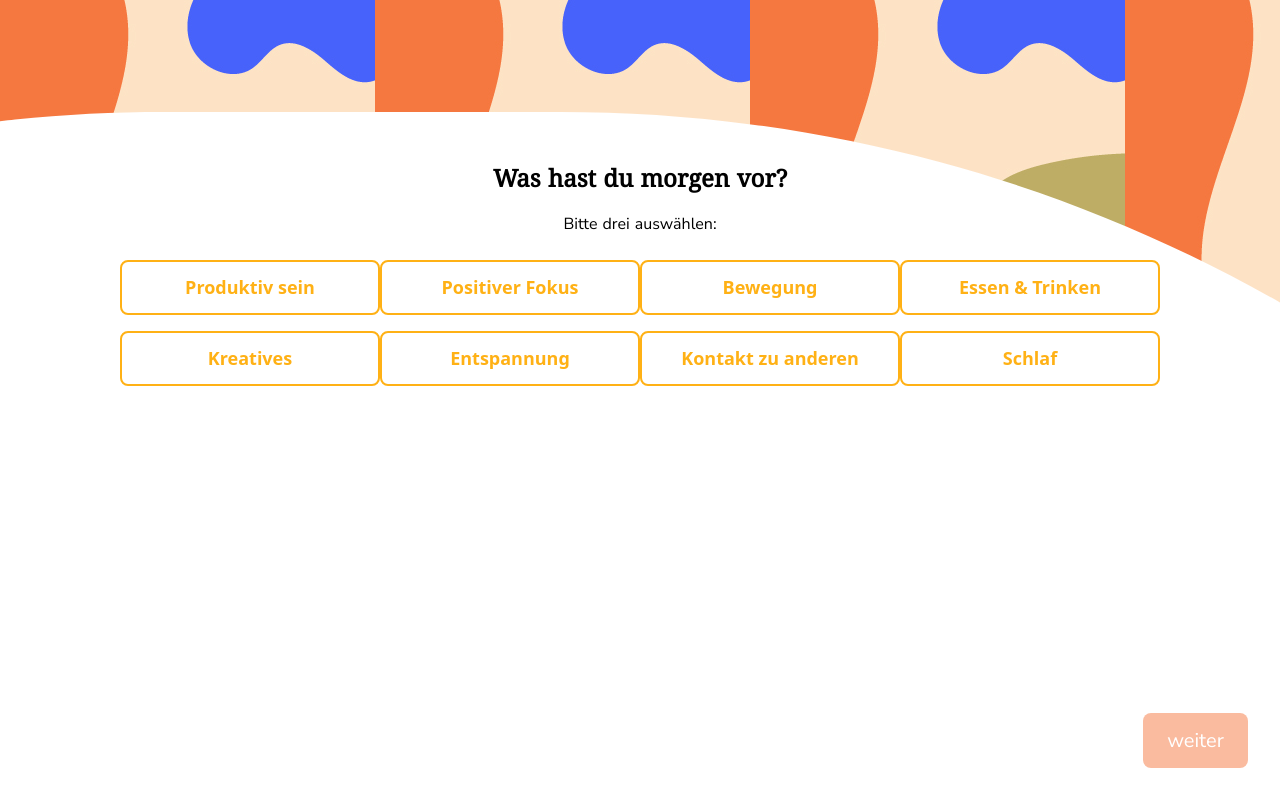
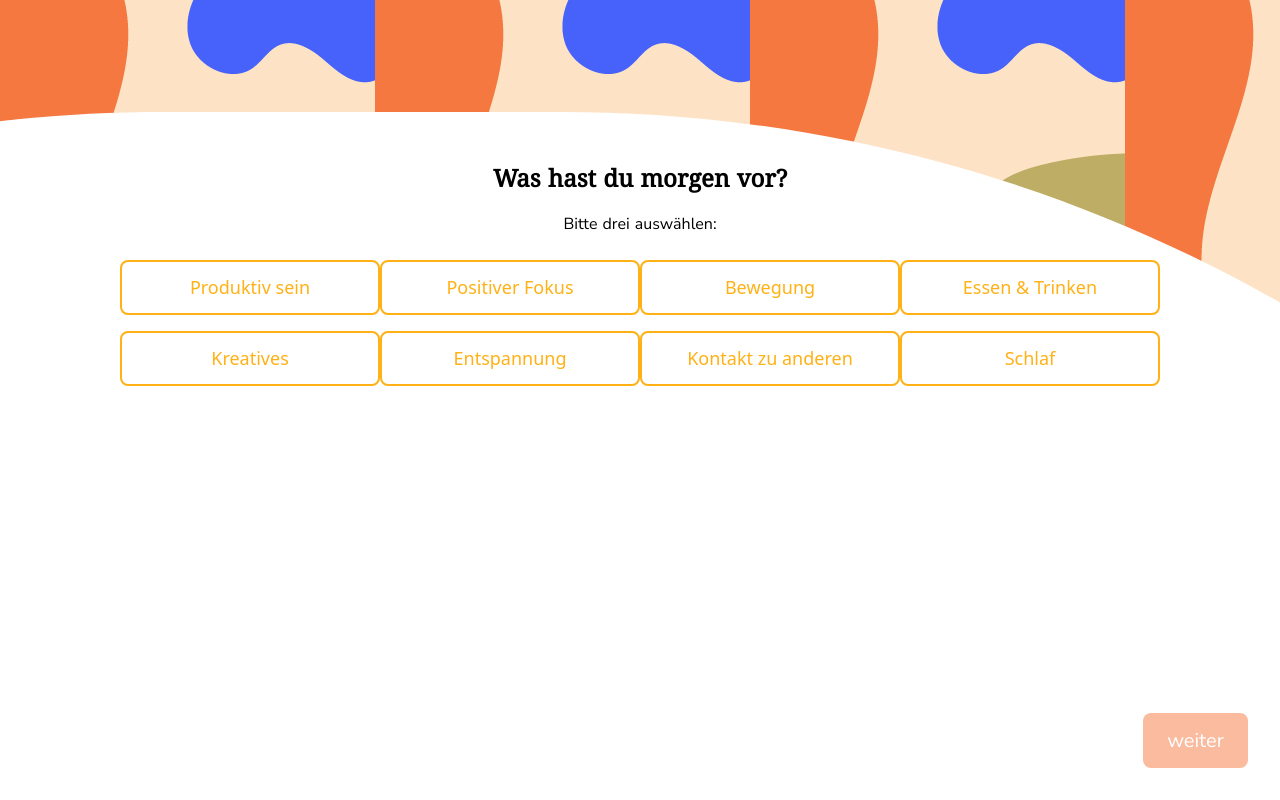
Before and after one commit to EricHier/WirVsVirusTagesplaner, a Nuxt app: page /planner in a window 1280 px wide. Built offline with nearby package versions, Linux system fonts and the light colour scheme.

Commit message:
fixed font weight

```diff
--- a/components/SelectionButton.vue
+++ b/components/SelectionButton.vue
@@ -31,7 +31,7 @@
     outline: none;
     font-family: 'Noto Sans', serif;
     color: #FFB115;
-    font-weight: 600;
+    font-weight: 400;
   }
 
   .custombutton:focus {
```
